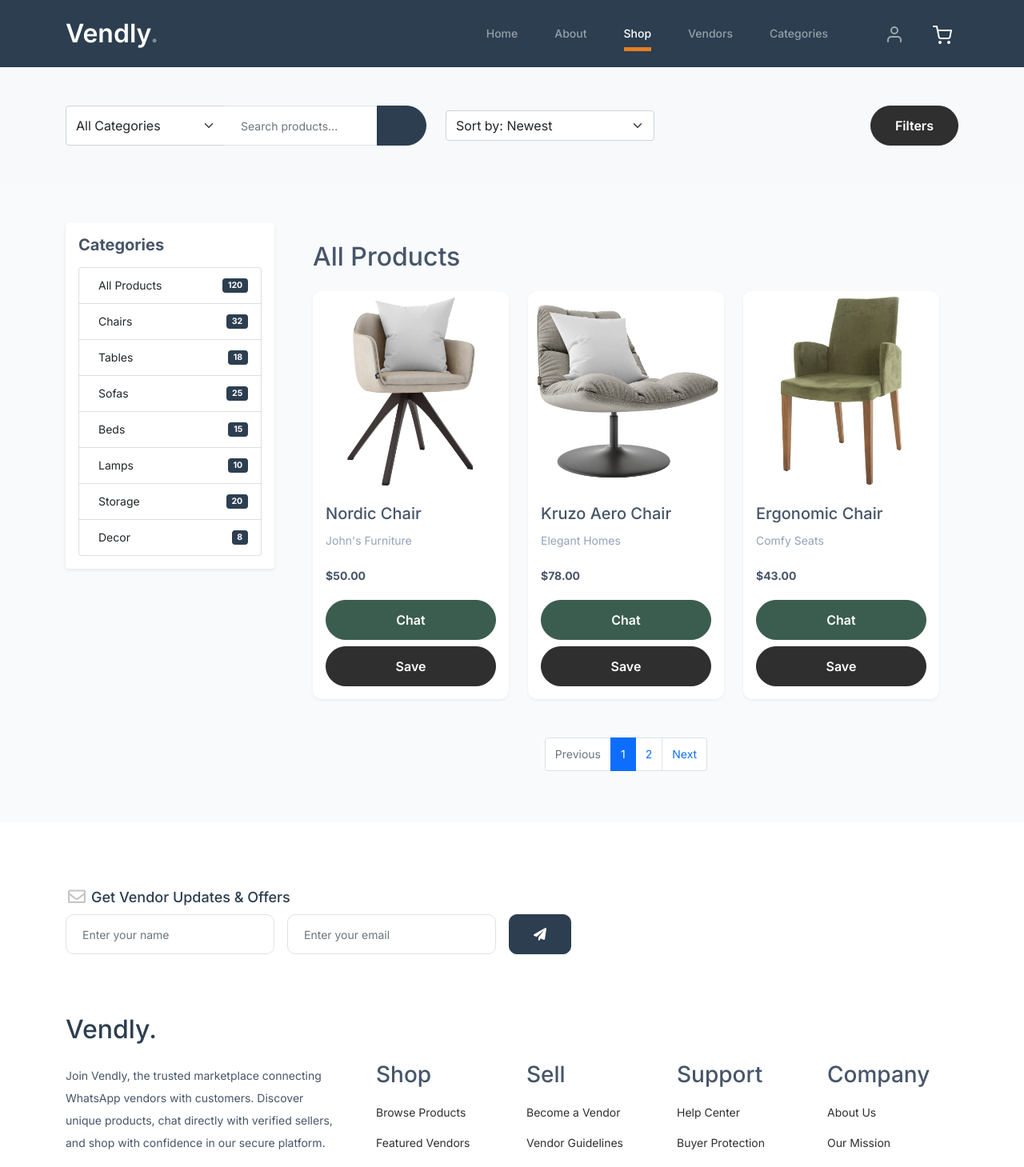
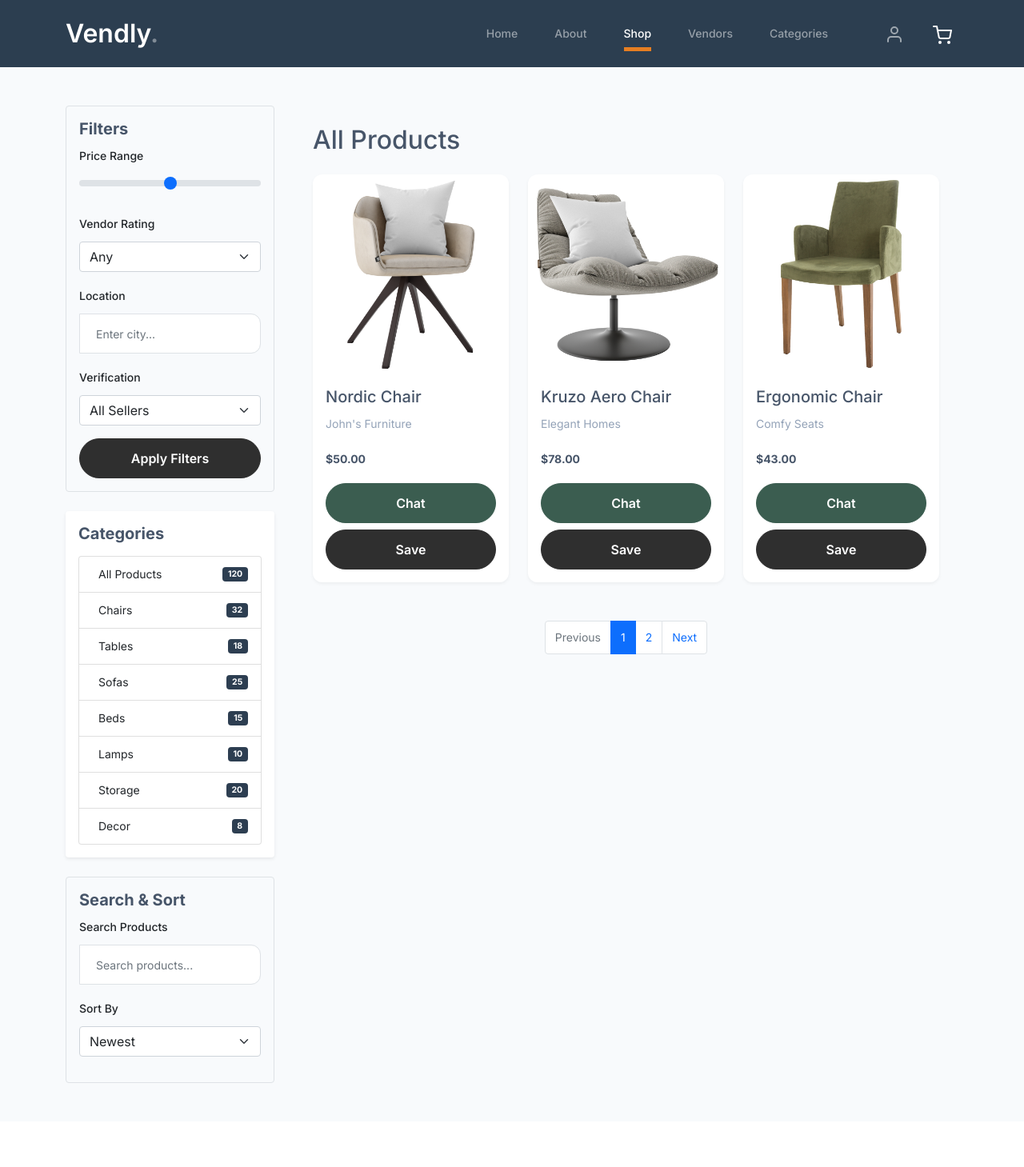
Before and after one commit to thomsontochi/Developia_Discord_frontend_repo, a React (Vite) app: page /shop in a window 1280 px wide. Shown: the top 1459 px of the page at 80% size. Built offline with nearby package versions, Linux system fonts and the light colour scheme.

Commit message:
shop page fix

```diff
--- a/src/components/ShopHero.jsx
+++ b/src/components/ShopHero.jsx
@@ -35,55 +35,11 @@ const ShopHero = () => {
             </select>
           </div>
 
-          {/* Filters Button (for mobile) */}
-          <div className="col-md-4 text-md-end">
-            <button
-              className="btn btn-outline-primary"
-              data-bs-toggle="collapse"
-              data-bs-target="#filterOptions"
-            >
-              <i className="bi bi-funnel"></i> Filters
-            </button>
-          </div>
+          Filters Button (for mobile)
+
         </div>
 
-        {/* Filter Options (Collapsible for Mobile) */}
-        <div className="collapse mt-4" id="filterOptions">
-          <div className="row">
-            {/* Price Range */}
-            <div className="col-md-3 mb-3">
-              <label className="form-label">Price Range</label>
-              <input type="range" className="form-range" min="0" max="500" />
-            </div>
 
-            {/* Vendor Rating */}
-            <div className="col-md-3 mb-3">
-              <label className="form-label">Vendor Rating</label>
-              <select className="form-select">
-                <option>Any</option>
-                <option>⭐⭐⭐⭐⭐</option>
-                <option>⭐⭐⭐⭐</option>
-                <option>⭐⭐⭐</option>
-              </select>
-            </div>
-
-            {/* Location */}
-            <div className="col-md-3 mb-3">
-              <label className="form-label">Location</label>
-              <input type="text" className="form-control" placeholder="Enter city..." />
-            </div>
-
-            {/* Verification Status */}
-            <div className="col-md-3 mb-3">
-              <label className="form-label">Verification</label>
-              <select className="form-select">
-                <option>All</option>
-                <option>Verified Sellers</option>
-                <option>Unverified Sellers</option>
-              </select>
-            </div>
-          </div>
-        </div>
       </div>
     </section>
   );
--- a/src/index.css
+++ b/src/index.css
@@ -3,3 +3,19 @@
 .why-choose-section {
   background-color: white;
 }
+
+/* Make buttons blend seamlessly */
+.small-btn {
+  background-color: transparent;  /* No solid color */
+  /* border: 1px solid #333; */  /* Subtle border */
+  color: #333;  /* Dark text */
+  padding: 4px 12px;  /* Smaller padding */
+  font-size: 14px;  /* Smaller text */
+  border-radius: 19px;  /* Rounded corners */
+}
+
+/* Button hover effect */
+.small-btn:hover {
+  background-color: #f5f5f5;  /* Light hover effect */
+  border-color: #555;
+}
--- a/src/pages/Shop.jsx
+++ b/src/pages/Shop.jsx
@@ -8,36 +8,215 @@ const Shop = () => {
   return (
     <div className="shop-page">
       {/* Hero Section */}
-      <ShopHero />
+      {/* <ShopHero /> */}
 
       <div className="container py-5">
         <div className="row">
-          {/* Sidebar filters - visible on large screens, collapsible on mobile */}
+          {/* Sidebar - Filters, Categories, Search & Sort */}
           <div className="col-lg-3">
+            {/* Filters Section */}
+            <div className="d-none d-lg-block mb-4">
+              <div className="filters p-3 border rounded">
+                <h5 className="fw-bold">Filters</h5>
+
+                <div className="mb-3">
+                  <label className="form-label">Price Range</label>
+                  <input type="range" className="form-range" />
+                </div>
+
+                <div className="mb-3">
+                  <label className="form-label">Vendor Rating</label>
+                  <select className="form-select">
+                    <option>Any</option>
+                    <option>4 Stars & Up</option>
+                    <option>3 Stars & Up</option>
+                  </select>
+                </div>
+
+                <div className="mb-3">
+                  <label className="form-label">Location</label>
+                  <input
+                    type="text"
+                    className="form-control"
+                    placeholder="Enter city..."
+                  />
+                </div>
+
+                <div className="mb-3">
+                  <label className="form-label">Verification</label>
+                  <select className="form-select">
+                    <option>All Sellers</option>
+                    <option>Verified Sellers</option>
+                    <option>Unverified Sellers</option>
+                  </select>
+                </div>
+                {/* make button size smaller */}
+                <button className="btn btn-dark w-100">Apply Filters</button>
+              </div>
+            </div>
+
+            {/* Categories Section */}
             <div className="d-none d-lg-block">
               <CategoryNav />
             </div>
 
-            {/* Collapsible category filter for mobile */}
+            {/* Search & Sort (Now inside Sidebar) */}
+            <div className="d-none d-lg-block mt-4">
+              <div className="search-sort p-3 border rounded">
+                <h5 className="fw-bold">Search & Sort</h5>
+
+                {/* Search Input */}
+                <div className="mb-3">
+                  <label className="form-label">Search Products</label>
+                  <input
+                    type="text"
+                    className="form-control"
+                    placeholder="Search products..."
+                  />
+                </div>
+
+                {/* Sort Dropdown */}
+                <div className="mb-3">
+                  <label className="form-label">Sort By</label>
+                  <select className="form-select">
+                    <option>Newest</option>
+                    <option>Price: Low to High</option>
+                    <option>Price: High to Low</option>
+                    <option>Best Sellers</option>
+                  </select>
+                </div>
+              </div>
+            </div>
+
+            {/* Mobile View - Collapsible Filters, Categories & Search/Sort */}
+            {/* <button
+              className="btn btn-outline-primary w-100 d-lg-none mb-2"
+              type="button"
+              data-bs-toggle="collapse"
+              data-bs-target="#mobileFilters"
+            >
+              <i className="bi bi-funnel"></i> Filter Options
+            </button> */}
+
             <button
-              className="btn btn-outline-primary w-100 d-lg-none"
+              className="btn btn-outline-primary d-lg-none mb-2 small-btn"
+              type="button"
+              data-bs-toggle="collapse"
+              data-bs-target="#mobileFilters"
+            >
+              <i className="bi bi-funnel"></i> Filters
+            </button>
+
+            <div className="collapse mt-2 d-lg-none" id="mobileFilters">
+              <div className="filters p-3 border rounded mb-3">
+                <h5 className="fw-bold">Filters</h5>
+
+                <div className="mb-3">
+                  <label className="form-label">Price Range</label>
+                  <input type="range" className="form-range" />
+                </div>
+
+                <div className="mb-3">
+                  <label className="form-label">Vendor Rating</label>
+                  <select className="form-select">
+                    <option>Any</option>
+                    <option>4 Stars & Up</option>
+                    <option>3 Stars & Up</option>
+                  </select>
+                </div>
+
+                <div className="mb-3">
+                  <label className="form-label">Location</label>
+                  <input
+                    type="text"
+                    className="form-control"
+                    placeholder="Enter city..."
+                  />
+                </div>
+
+                <div className="mb-3">
+                  <label className="form-label">Verification</label>
+                  <select className="form-select">
+                    <option>All Sellers</option>
+                    <option>Verified Sellers</option>
+                    <option>Unverified Sellers</option>
+                  </select>
+                </div>
+
+                <button className="btn btn-dark w-100">Apply Filters</button>
+              </div>
+            </div>
+
+            {/* <button
+              className="btn btn-outline-primary w-100 d-lg-none mt-2"
               type="button"
               data-bs-toggle="collapse"
               data-bs-target="#mobileCategories"
             >
-              <i className="bi bi-funnel"></i> Filter Categories
+              <i className="bi bi-list"></i> Filter Categories
+            </button> */}
+
+            <button
+              className="btn btn-outline-primary d-lg-none mb-2 small-btn"
+              type="button"
+              data-bs-toggle="collapse"
+              data-bs-target="#mobileCategories"
+            >
+              <i className="bi bi-list"></i> Categories
             </button>
             <div className="collapse mt-3 d-lg-none" id="mobileCategories">
               <CategoryNav />
+            </div>
+
+            {/* <button
+              className="btn btn-outline-primary w-100 d-lg-none mt-2"
+              type="button"
+              data-bs-toggle="collapse"
+              data-bs-target="#mobileSearchSort"
+            >
+              <i className="bi bi-search"></i> Search & Sort
+            </button> */}
+             <button
+              className="btn btn-outline-primary d-lg-none mb-2 small-btn"
+              type="button"
+              data-bs-toggle="collapse"
+              data-bs-target="#mobileSearchSort"
+            >
+              <i className="bi bi-search"></i> Search & Sort
+            </button>
+            <div className="collapse mt-3 d-lg-none" id="mobileSearchSort">
+              <div className="search-sort p-3 border rounded">
+                <h5 className="fw-bold">Search & Sort</h5>
+
+                {/* Search Input */}
+                <div className="mb-3">
+                  <label className="form-label">Search Products</label>
+                  <input
+                    type="text"
+                    className="form-control"
+                    placeholder="Search products..."
+                  />
+                </div>
+
+                {/* Sort Dropdown */}
+                <div className="mb-3">
+                  <label className="form-label">Sort By</label>
+                  <select className="form-select">
+                    <option>Newest</option>
+                    <option>Price: Low to High</option>
+                    <option>Price: High to Low</option>
+                    <option>Best Sellers</option>
+                  </select>
+                </div>
+              </div>
             </div>
           </div>
 
           {/* Main Product Grid */}
           <div className="col-lg-9">
-            {/* <h3 className="section-title mb-4">All Products</h3> */}
             <ProductGrid />
 
-            {/* Pagination Placeholder */}
+            {/* Pagination */}
             <div className="d-flex justify-content-center mt-4">
               <nav>
                 <ul className="pagination">
@@ -58,8 +237,6 @@ const Shop = () => {
             </div>
           </div>
         </div>
-
-
       </div>
     </div>
   );
--- a/src/styles/AuthLayout.css
+++ b/src/styles/AuthLayout.css
@@ -177,9 +177,9 @@
       padding: 1.5rem !important;
     }
 
-    .btn {
+    /* .btn {
       padding: 0.6rem !important;
-    }
+    } */
   }
 
   /* Add these styles to your AuthLayout.css file */
```
